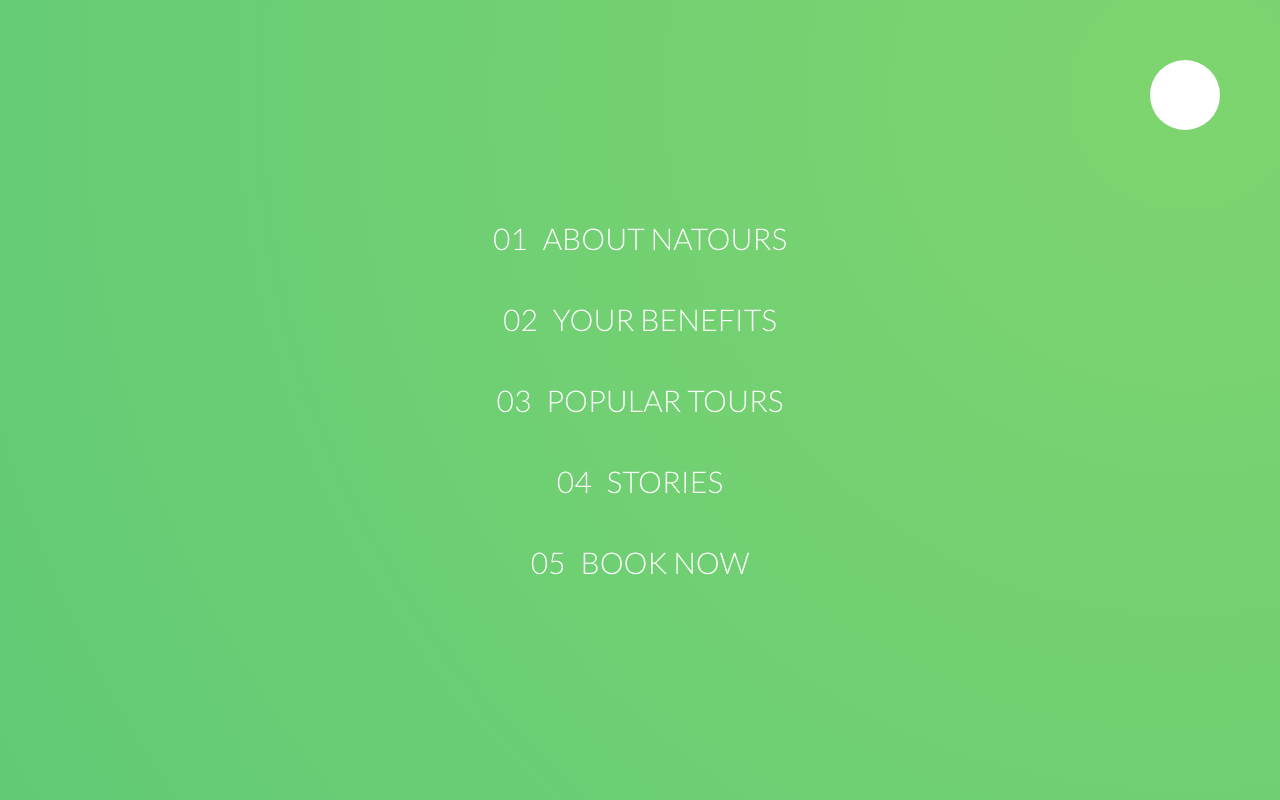
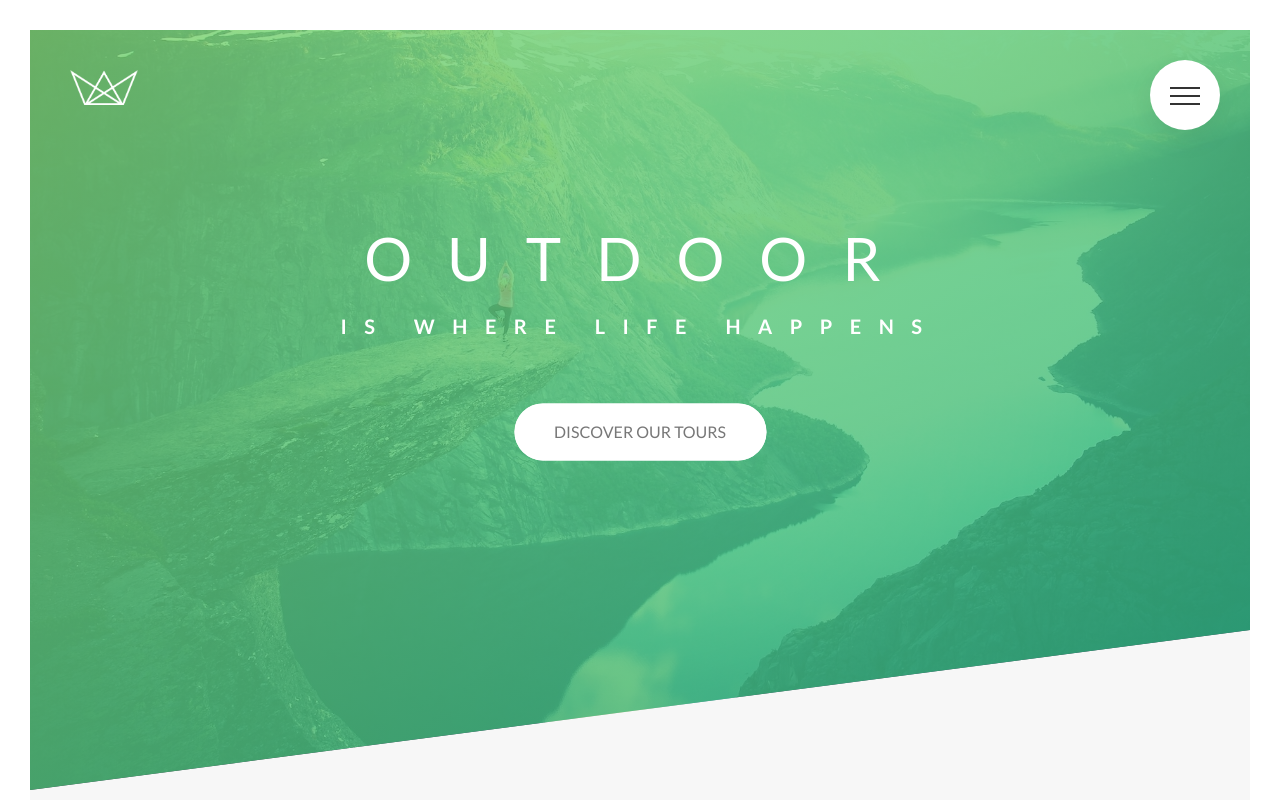
Before and after one commit to thomashzhu/advanced-css-course, a React (Create React App) app in the folder natours/: page / in a window 1280 px wide. Shown: the top 800 px of the page. Built offline with nearby package versions, Linux system fonts and the light colour scheme.

Commit message:
[natours] Complete the navigation component

```diff
--- a/natours/src/components/Navigation.tsx
+++ b/natours/src/components/Navigation.tsx
@@ -2,6 +2,7 @@
 import { jsx, css } from '@emotion/core'
 import React from 'react';
 import { colors } from '../res/colors';
+import { rgba } from '../utils/rgba';
 
 interface Props {
 
@@ -26,15 +27,23 @@ export const Navigation: React.FC<Props> = () => (
     <label
       css={styles.button}
       htmlFor="navigation-toggle"
+      id="button"
     >
-      &nbsp;
+      <span
+        css={styles.buttonIcon}
+        id="button-icon"
+      />
     </label>
 
-    <div css={styles.background}>
-      &nbsp;
-    </div>
+    <div
+      id="background"
+      css={styles.background}
+    />
 
-    <nav css={styles.navigation}>
+    <nav
+      css={styles.navigation}
+      id="navigation"
+    >
       <ul css={styles.navigationList}>
         <li>
           <Link><span>01</span>About Natours</Link>
@@ -60,36 +69,103 @@ const styles = {
   background: css`
     background-image: radial-gradient(${colors.greenLight}, ${colors.greenDark});
     border-radius: 50%;
+    box-shadow: 0 1rem 3rem ${rgba(colors.black, 0.1)};
     height: 6rem;
     position: fixed;
     right: 6.5rem;
     top: 6.5rem;
+    transition: transform .8s cubic-bezier(0.86, 0, 0.07, 1);
     width: 6rem;
     z-index: 1000;
-    transform: scale(100);
   `,
   button: css`
     background-color: ${colors.white};
     border-radius: 50%;
+    cursor: pointer;
     height: 7rem;
     position: fixed;
     right: 6rem;
+    text-align: center;
     top: 6rem;
     width: 7rem;
     z-index: 2000;
+
+    &:hover {
+      #button-icon::before {
+        top: -1rem;
+      }
+
+      #button-icon::after {
+        top: 1rem;
+      }
+    }
+  `,
+  buttonIcon: css`
+    position: relative;
+    margin-top: 3.5rem;
+
+    &,
+    &::before,
+    &::after {
+      background-color: ${colors.grayDark3};
+      display: inline-block;
+      height: 2px;
+      width: 3rem;
+    }
+
+    &::before,
+    &::after {
+      content: "";
+      left: 0;
+      position: absolute;
+      transition: all .2s;
+    }
+
+    &::before {
+      top: -.8rem;
+    }
+
+    &::after {
+      top: .8rem;
+    }
   `,
   checkbox: css`
     display: none;
   `,
   container: css`
+    #navigation-toggle:checked ~ #background {
+      transform: scale(100);
+    }
 
+    #navigation-toggle:checked + #button {
+      #button-icon {
+        background-color: transparent;
+      }
+
+      #button-icon::before {
+        top: 0;
+        transform: rotate(135deg);
+      }
+
+      #button-icon::after {
+        top: 0;
+        transform: rotate(-135deg);
+      }
+    }
+
+    #navigation-toggle:checked ~ #navigation {
+      opacity: 1;
+      width: 100vw;
+    }
   `,
   navigation: css`
     height: 100vh;
     left: 0;
+    opacity: 0;
     position: fixed;
     top: 0;
-    width: 100vw;
+    transition: all .8s cubic-bezier(0.68, -0.55, 0.265, 1.55);
+    width: 0;
     z-index: 1500;
   `,
   navigationItem: css`
@@ -121,6 +197,7 @@ const styles = {
     text-align: center;
     top: 50%;
     transform: translate(-50%, -50%);
+    width: 100%;
 
     li {
       margin: 1rem;
```
